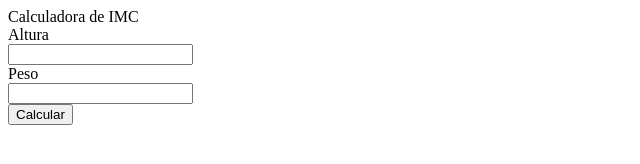
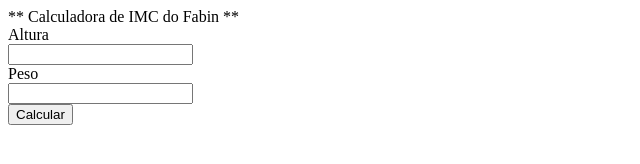
Before and after one commit to Edimar-hub/calc-IMC, a plain HTML site: page impl/index.html in a window 1280 px wide. Shown: the whole page, without its empty margins (0-640 px from the left). Drawn offline with Linux system fonts and the light colour scheme.

Commit message:
Update index.html

```diff
--- a/impl/index.html
+++ b/impl/index.html
@@ -3,7 +3,7 @@
   <head>
     <meta charset="UTF-8" />
     <meta name="viewport" content="width=device-width, initial-scale=1.0" />
-    <title>Calculadora IMC</title>
+    <title>Calculadora de IMC</title>
 
     <script>
       function calcular() {
@@ -43,7 +43,7 @@
   </head>
   <body>
     <div>
-      <div>Calculadora de IMC</div>
+      <div>** Calculadora de IMC do Fabin **</div>
 
       <div>Altura</div>
       <div><input id="campoAltura" /></div>
```
